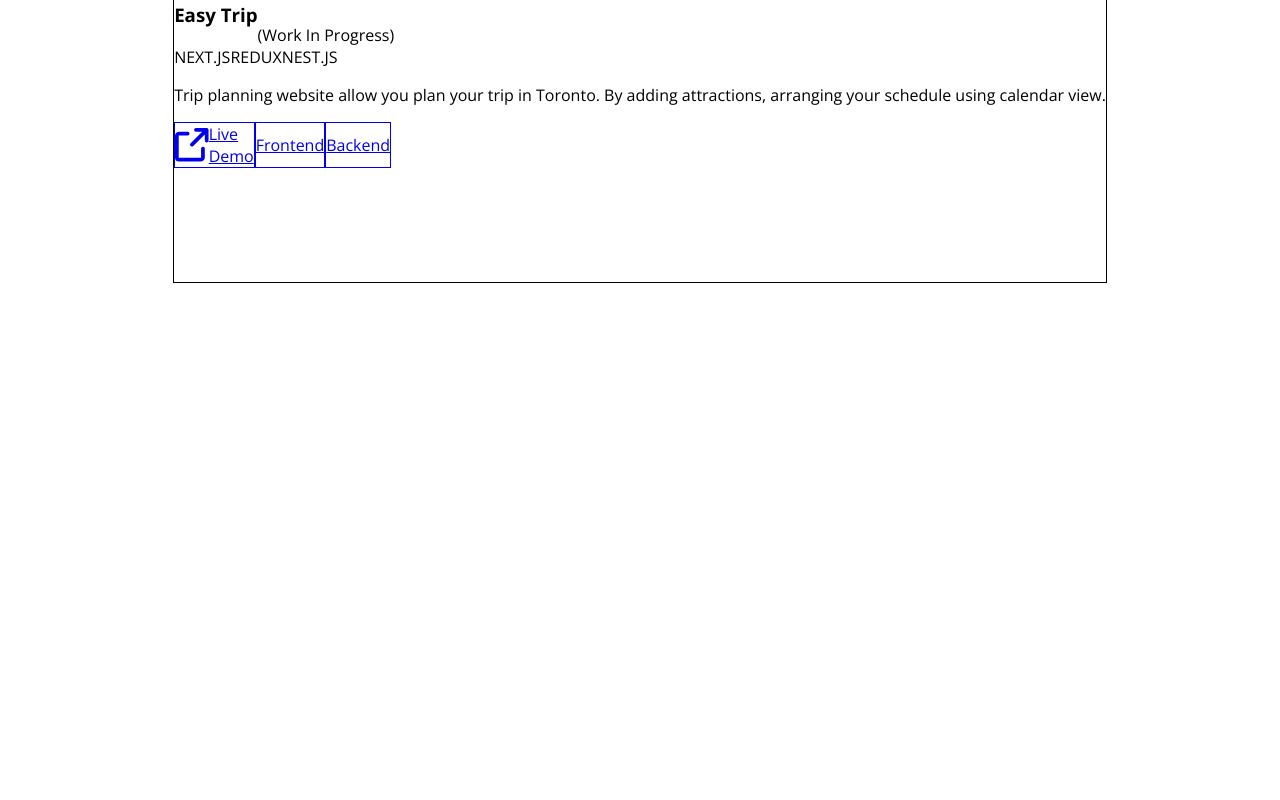
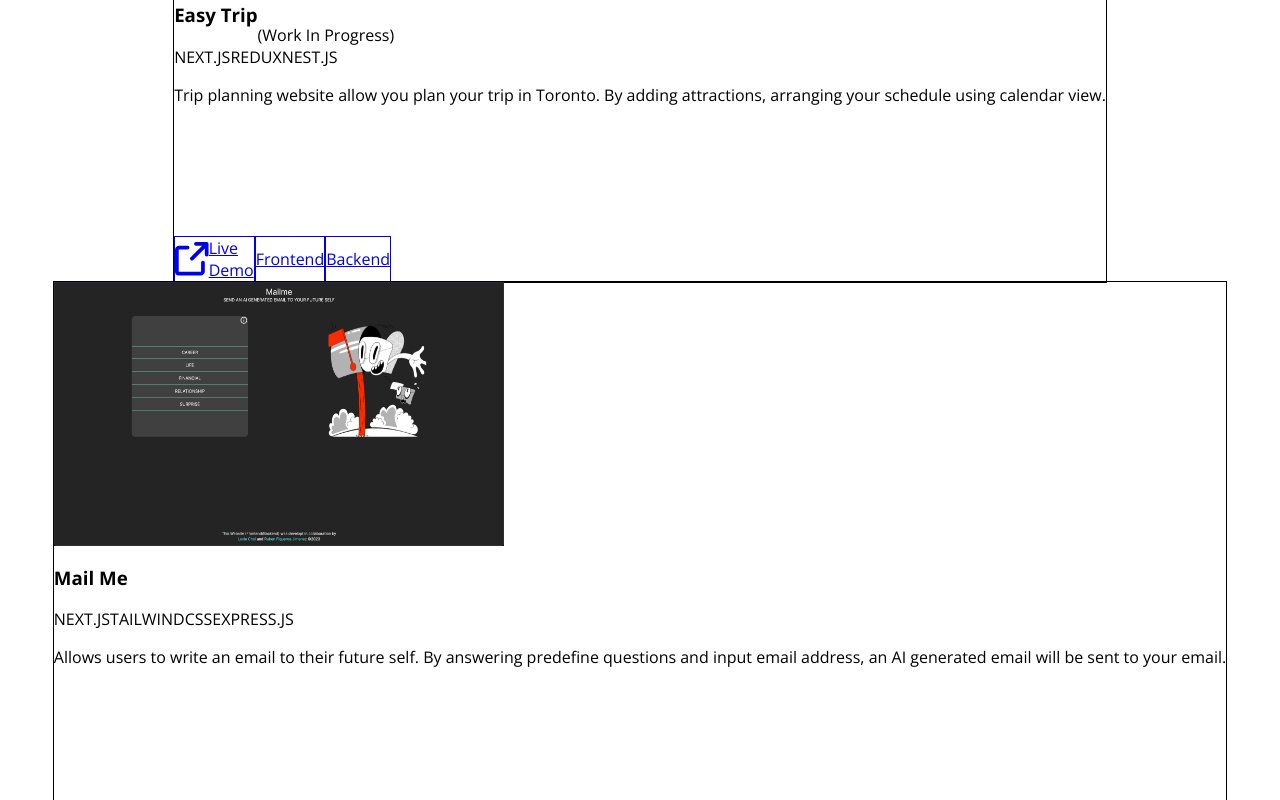
Before and after one commit to lexiechoi852/portfolio-website, a Next.js app: page / in a window 1280 px wide. Shown: the part 2100-2900 px from the top of the page. Before the commit the page ends 2480 px from the top, so only its background shows below. Built offline with nearby package versions, Linux system fonts and the light colour scheme.

Commit message:
feat: updated projects list

```diff
--- a/src/components/Projects.tsx
+++ b/src/components/Projects.tsx
@@ -1,21 +1,32 @@
 import React from "react";
 import Image from "next/image";
+import { Project } from "@/types/project";
 import ExternalLinkButton from "./ExternalLinkButton";
 import Tag from "./Tag";
 import Navigation from "./Navigation";
 
-const projects = [
+const projects: Project[] = [
   {
     name: "Easy Trip",
     image: "/easy-trip-screenshot.png",
     description:
       "Trip planning website allow you plan your trip in Toronto. By adding attractions, arranging your schedule using calendar view.",
-    liveSite: "https://easy-trip-next.vercel.app",
+    liveSite: "https://easy-trip.lexiechoi.com",
     backendGithubUrl: "https://github.com/lexiechoi852/easy-trip-nest",
     frontendGithubUrl: "https://github.com/lexiechoi852/easy-trip-next",
-    githubUrl: "",
     workInProgress: true,
     stacks: ["Next.js", "Redux", "Nest.js"],
+  },
+  {
+    name: "Mail Me",
+    image: "/mail-me-screenshot.png",
+    description:
+      "Allows users to write an email to their future self. By answering predefine questions and input email address, an AI generated email will be sent to your email.",
+    liveSite: "https://mail-me.lexiechoi.com",
+    backendGithubUrl: "https://github.com/cantek-international/mail-me-express",
+    frontendGithubUrl: "https://github.com/cantek-international/mailme",
+    workInProgress: false,
+    stacks: ["Next.js", "TailwindCSS", "Express.js"],
   },
 ];
 export default function Projects() {
@@ -56,6 +67,7 @@ export default function Projects() {
                 ))}
               </div>
               <p className="text-gray-700">{project.description}</p>
+              <div className="flex h-full items-end">
                 <div className="mt-2 flex flex-wrap gap-2">
                   {project.liveSite && (
                     <ExternalLinkButton
@@ -81,6 +93,7 @@ export default function Projects() {
                 </div>
               </div>
             </div>
+          </div>
         ))}
       </div>
       <Navigation href="#profile" />
--- /dev/null
+++ b/src/types/project.ts
@@ -0,0 +1,11 @@
+export type Project = {
+  name: string;
+  image: string;
+  description: string;
+  liveSite: string;
+  backendGithubUrl?: string;
+  frontendGithubUrl?: string;
+  githubUrl?: string;
+  workInProgress: boolean;
+  stacks: string[];
+};
```
Also changed, not shown: public/mail-me-screenshot.png (added), 1 other file (tests, documents, lock files or other folders). Lines whose indentation alone changed are shown as unchanged.
